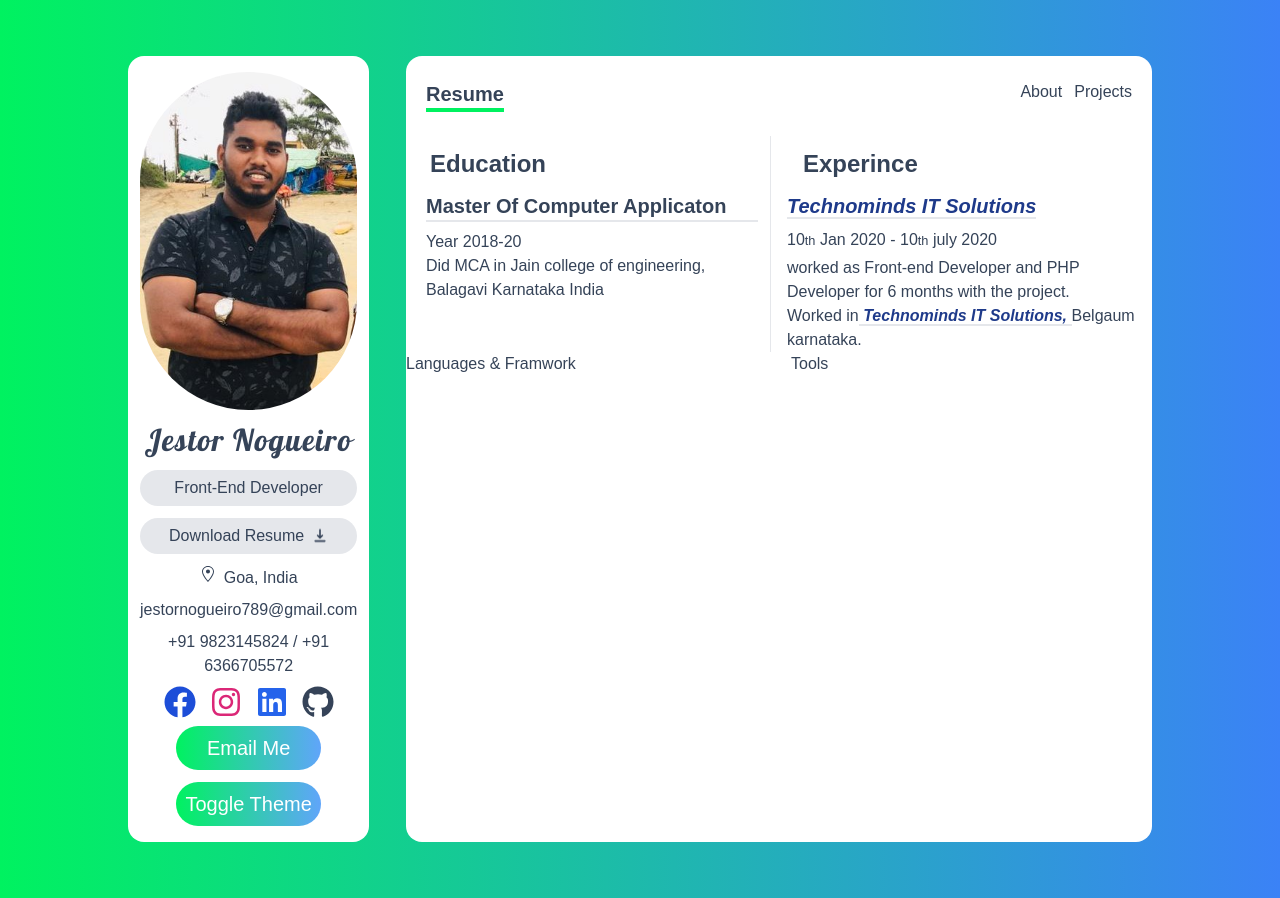
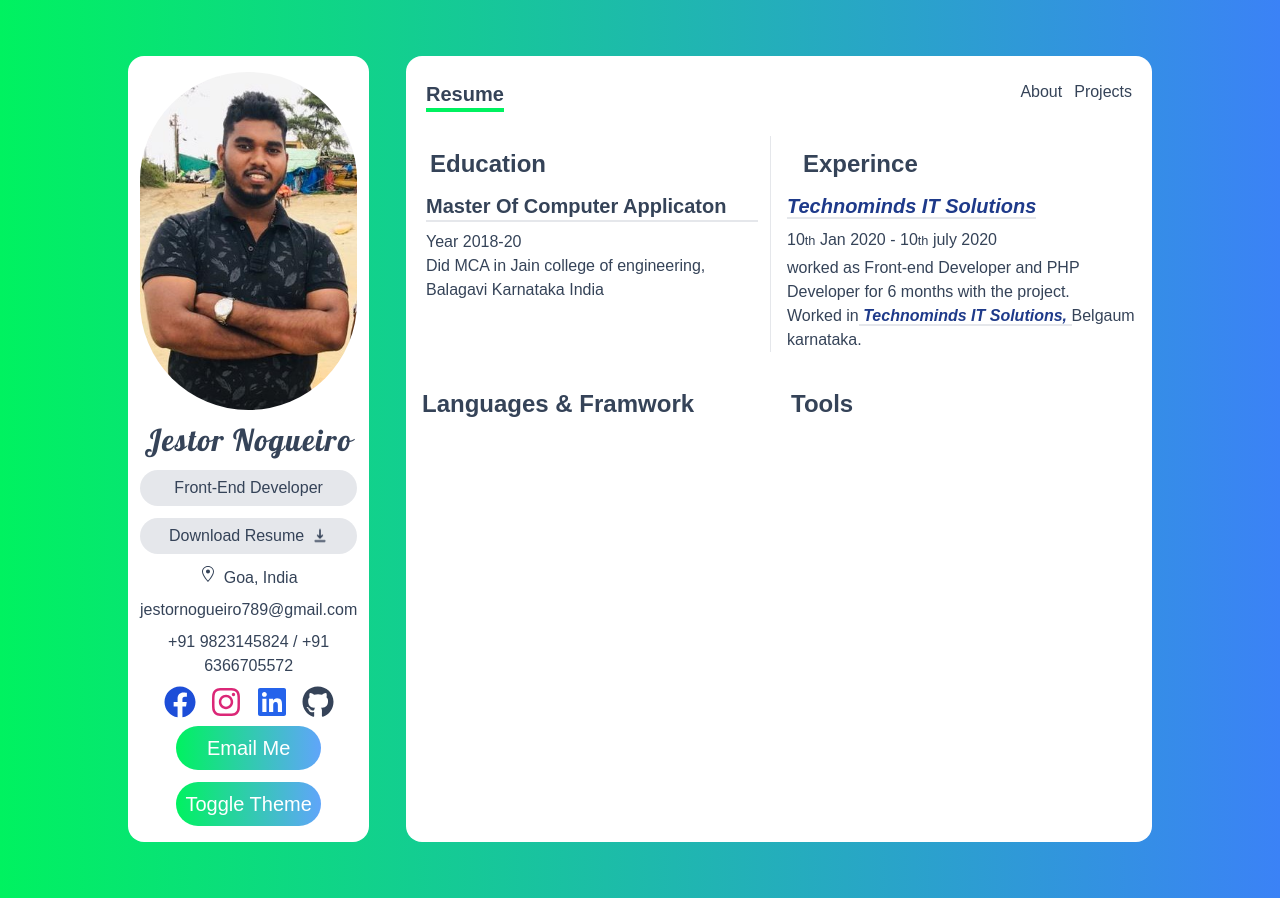
Before and after one commit to JestorNogueiro/portfolio, a Next.js app: page /resume in a window 1280 px wide. Built offline with nearby package versions, Linux system fonts and the light colour scheme.

Commit message:
adding languages and tools

```diff
--- a/pages/resume.tsx
+++ b/pages/resume.tsx
@@ -53,13 +53,13 @@ function resume() {
           </p>
         </div>
       </div>
-      <div className="grid gap-6 md:grid-cols-2">
+      <div className="grid gap-6 md:grid-cols-2 my-6 mx-4">
         <div>
-          <h1>Languages & Framwork</h1>
+          <h1 className="text-2xl font-bold my-3">Languages & Framwork</h1>
           <div>{/* Images */}</div>
         </div>
         <div>
-          <h2>Tools</h2>
+          <h2 className="text-2xl font-bold my-3">Tools</h2>
         </div>
       </div>
     </div>
```
